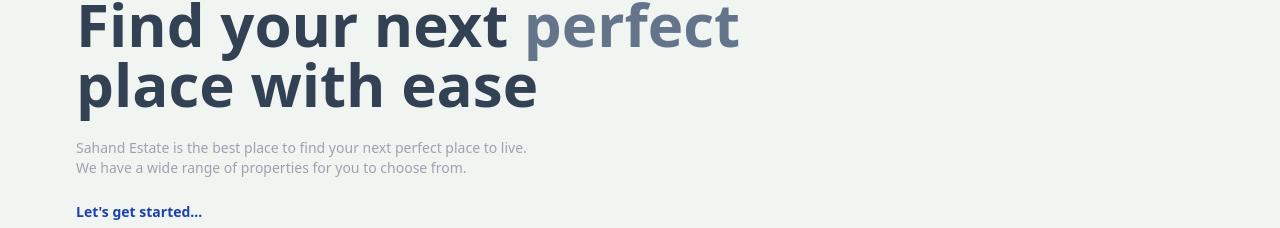
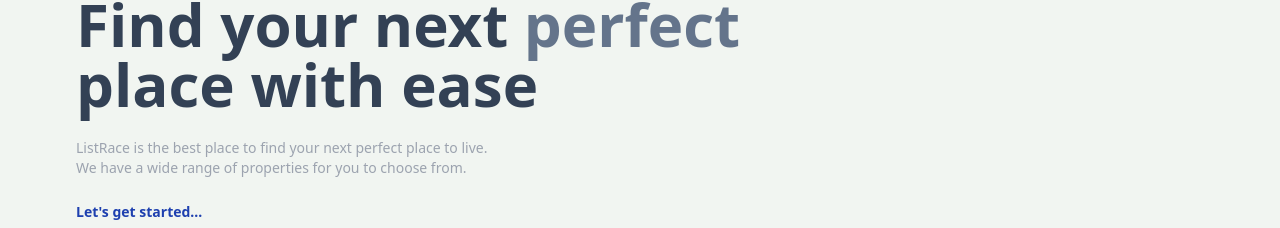
Before and after one commit to SaipavanKatta28/buildtest, a React (Vite) app in the folder client/: page / in a window 1280 px wide. Shown: the part 190-418 px from the top of the page. Built offline with nearby package versions, Linux system fonts and the light colour scheme; no server answers.

Commit message:
home  file changes

```diff
--- a/client/src/pages/Home.jsx
+++ b/client/src/pages/Home.jsx
@@ -55,7 +55,7 @@
           place with ease
         </h1>
         <div className='text-gray-400 text-xs sm:text-sm'>
-          Sahand Estate is the best place to find your next perfect place to
+          ListRace is the best place to find your next perfect place to
           live.
           <br />
           We have a wide range of properties for you to choose from.
```
